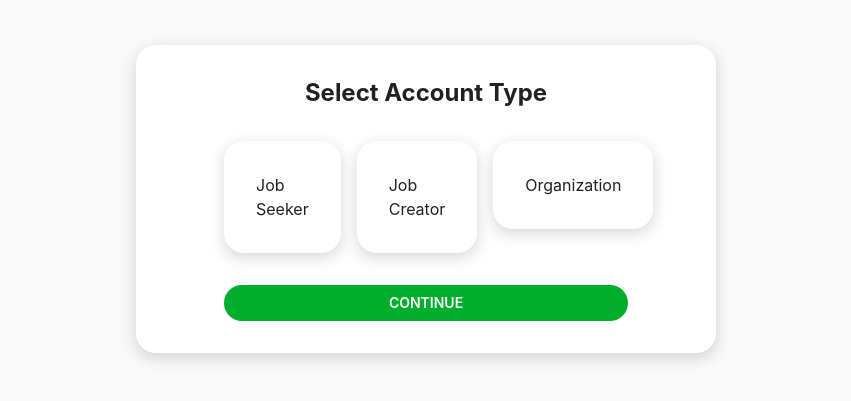
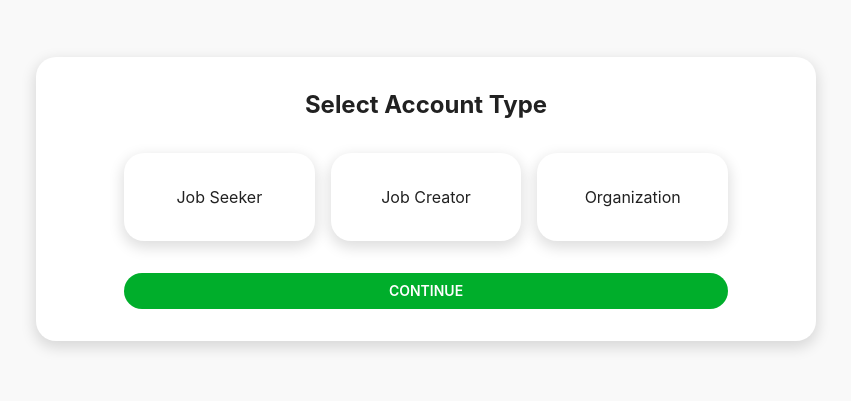
Before and after one commit to zetcco/jobscout-frontend, a React (Create React App) app: page /signup/type in a window 1280 px wide. Shown: the part 201-602 px from the top of the page, without its empty margins (214-1065 px from the left). Built offline with nearby package versions, Linux system fonts and the light colour scheme; no server answers.

Commit message:
Minor UI fixes

```diff
--- a/src/components/authentication/AccountTypeSelectionForm.jsx
+++ b/src/components/authentication/AccountTypeSelectionForm.jsx
@@ -1,4 +1,4 @@
-import { Button, Stack, Typography } from '@mui/material'
+import { Box, Button, Stack, Typography } from '@mui/material'
 import React, { useState } from 'react'
 import { CenteredHeaderCard } from '../cards/CenteredHeaderCard'
 import { SelectableCard } from '../cards/SelectableCard'
@@ -12,16 +12,22 @@ export const AccountTypeSelectionForm = () => {
                 title={"Select Account Type"}
                 footer={<Button component={RounterLink} to={ selected === "Organization" ? "/signup/organization/account" : ( selected === "Job Seeker" ) ? "/signup/user/seeker/account" : "/signup/user/creator/account"} variant='contained' sx={{ width: '100%' }}>Continue</Button>}
             >
-                <Stack direction={{ sm: "column", lg: "row" }} spacing={2} sx={{  width: '100%' }} alignItems="stretch">
-                    <SelectableCard sx={{ width: '100%' }} onClick={() => setSelected("Job Seeker")} selected={selected === "Job Seeker" ? true : undefined}>
+                <Stack direction={{ sm: "column", lg: "row" }} spacing={2} sx={{  width: '100%' }} alignItems={{ lg: 'stretch' }}>
+                    <Box sx={{ flex: 1 }}>
+                        <SelectableCard divsx={{ height: '100%' }} sx={{ height: '100%' }} onClick={() => setSelected("Job Seeker")} selected={selected === "Job Seeker" ? true : undefined}>
                             <Typography variant={ selected === "Job Seeker" ? "body3" : undefined}>Job Seeker</Typography>
                         </SelectableCard>
-                    <SelectableCard sx={{ width: '100%' }} onClick={() => setSelected("Job Creator")} selected={selected === "Job Creator" ? true : undefined}>
+                    </Box>
+                    <Box sx={{ flex: 1 }}>
+                        <SelectableCard divsx={{ height: '100%' }} sx={{ height: '100%' }} onClick={() => setSelected("Job Creator")} selected={selected === "Job Creator" ? true : undefined}>
                             <Typography variant={ selected === "Job Creator" ? "body3" : undefined}>Job Creator</Typography>
                         </SelectableCard>
-                    <SelectableCard sx={{ width: '100%' }} onClick={() => setSelected("Organization")} selected={selected === "Organization" ? true : undefined}>
+                    </Box>
+                    <Box sx={{ flex: 1 }}>
+                        <SelectableCard divsx={{ height: '100%' }} sx={{ height: '100%' }} onClick={() => setSelected("Organization")} selected={selected === "Organization" ? true : undefined}>
                             <Typography variant={ selected === "Organization" ? "body3" : undefined}>Organization</Typography>
                         </SelectableCard>
+                    </Box>
                 </Stack>
             </CenteredHeaderCard>
     )
--- a/src/components/authentication/user/UploadProfilePictureForm.jsx
+++ b/src/components/authentication/user/UploadProfilePictureForm.jsx
@@ -57,7 +57,7 @@ export const UploadProfilePictureForm = forwardRef(({ onUpdate, onCancel }, ref
                 onUpdate ? (
                   <Button variant='outlined' sx={{ width: '100%' }} onClick={onCancel}>Close</Button>
                 ) : (
-                  <Button variant='outlined' sx={{ width: '100%' }}>Skip</Button>
+                  <Button variant='outlined' sx={{ width: '100%' }} onClick={() => { navigate('/home') }}>Skip</Button>
                 )
               }
               <Button type="submit" variant="contained" fullWidth disabled={loading}>Continue</Button>
--- a/src/components/authentication/user/job_seeker/PastExperiencesForm.jsx
+++ b/src/components/authentication/user/job_seeker/PastExperiencesForm.jsx
@@ -82,7 +82,7 @@ export const PastExperiencesForm = forwardRef(({ onUpdate, onCancel }, ref) => {
     setLoading(false)
   }
 
-  const durationError = selectedExperience.startYear !== '' && selectedExperience.endYear !== '' && ( selectedExperience.startYear <= 1930 || selectedExperience.endYear <= 1930 || selectedExperience.endYear - selectedExperience.startYear > 8 || selectedExperience.endYear - selectedExperience.startYear <= 0 )
+  const durationError = selectedExperience.startYear !== '' && selectedExperience.endYear !== '' && ( selectedExperience.startYear <= 1930 || selectedExperience.endYear <= 1930 || selectedExperience.endYear - selectedExperience.startYear > 60 || selectedExperience.endYear - selectedExperience.startYear <= 0 )
 
   return (
     <CenteredHeaderCard
--- a/src/components/authentication/user/job_seeker/SeekerSignupForm.jsx
+++ b/src/components/authentication/user/job_seeker/SeekerSignupForm.jsx
@@ -156,7 +156,7 @@ const SeekerSignupForm = () => {
                                 render={ ({ field }) => (
                                     <TextField
                                         {...field}
-                                        error={errors.contactNo && true}
+                                        error={errors.contact && true}
                                         label="Contact Number"
                                         variant="outlined"
                                         placeholder = "Enter Contact Number"
--- a/src/components/cards/BasicCard.jsx
+++ b/src/components/cards/BasicCard.jsx
@@ -2,10 +2,10 @@ import { Close } from "@mui/icons-material"
 import { Box, IconButton, Paper } from "@mui/material"
 import { forwardRef } from "react"
 
-export const BasicCard = forwardRef(({ children, sx, onClick, fullHeight, padding, noElevation, inner_sx, error, onClose, onMouseEnter, onMouseLeave }, ref ) => {
+export const BasicCard = forwardRef(({ children, sx, divsx, onClick, fullHeight, padding, noElevation, inner_sx, error, onClose, onMouseEnter, onMouseLeave }, ref ) => {
 
     return (
-        <div onMouseEnter={onMouseEnter} onMouseLeave={onMouseLeave}>
+        <div onMouseEnter={onMouseEnter} onMouseLeave={onMouseLeave} style={{ ...divsx }}>
         <Paper sx={{
             ...(   !noElevation &&
                 ({
--- a/src/components/cards/SelectableCard.jsx
+++ b/src/components/cards/SelectableCard.jsx
@@ -2,7 +2,7 @@ import { Stack } from '@mui/system'
 import React from 'react'
 import { BasicCard } from './BasicCard'
 
-export const SelectableCard = ({ children, selected, onClick, sx, padding, onMouseEnter, onMouseLeave }) => {
+export const SelectableCard = ({ children, selected, onClick, sx, padding, onMouseEnter, onMouseLeave, divsx }) => {
   return (
     <BasicCard sx={{
         cursor: 'pointer',
@@ -26,6 +26,7 @@ export const SelectableCard = ({ children, selected, onClick, sx, padding, onMou
         }),
         ...sx
     }}
+    divsx={{ ...divsx }}
     padding={padding}
     onClick={onClick}
     onMouseEnter={onMouseEnter}
--- a/src/components/layout/GridLayout.jsx
+++ b/src/components/layout/GridLayout.jsx
@@ -6,9 +6,13 @@ import { Outlet, useLocation } from 'react-router-dom'
 export const GridLayout = () => {
 
   const { pathname } = useLocation();
+  let largeSize = '250px';
+
+  if (pathname === '/login')
+    largeSize = '450px';
 
   return (
-    <Box sx={{ mx: { md: '200px', lg: '350px' } }}>
+    <Box sx={{ mx: { md: '200px', lg: largeSize } }}>
         <motion.div
           key={pathname}
           initial={{ opacity: 0 }}
```
Lines whose indentation alone changed are shown as unchanged.
